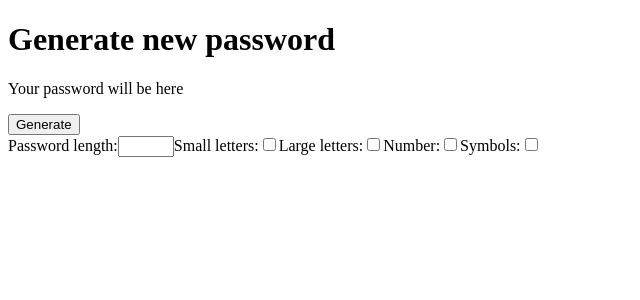
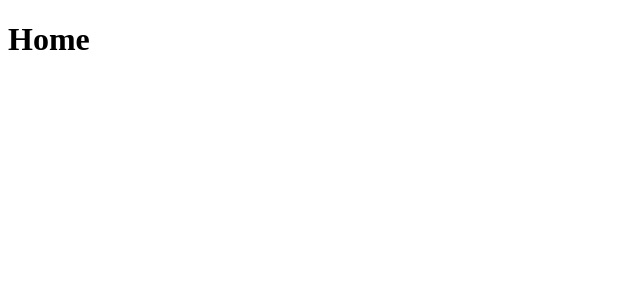
Before and after one commit to szymg2001/password-tool, a React (Vite) app in the folder password-tool/: page / in a window 1280 px wide. Shown: the top 300 px of the page, without its empty margins (0-640 px from the left). Built offline with nearby package versions, Linux system fonts and the light colour scheme.

Commit message:
Implemented react router

```diff
--- a/password-tool/package.json
+++ b/password-tool/package.json
@@ -14,6 +14,7 @@
     "jest-environment-jsdom": "^29.7.0",
     "react": "^18.3.1",
     "react-dom": "^18.3.1",
+    "react-router-dom": "^6.24.1",
     "ts-jest": "^29.1.5",
     "ts-node": "^10.9.2"
   },
--- a/password-tool/src/App.tsx
+++ b/password-tool/src/App.tsx
@@ -1,3 +1,4 @@
+import { Route, Routes } from "react-router-dom";
 import GeneratePassword from "./components/GeneratePassword";
 import { useAppContext } from "./context/appContext";
 
@@ -5,7 +6,10 @@ function App() {
   let appContext = useAppContext();
   return (
     <div className="container">
-      <GeneratePassword />
+      <Routes>
+        <Route path="/" element={<h1>Home</h1>} />
+        <Route path="/generate" element={<GeneratePassword />} />
+      </Routes>
     </div>
   );
 }
--- a/password-tool/src/main.tsx
+++ b/password-tool/src/main.tsx
@@ -2,11 +2,14 @@ import React from "react";
 import ReactDOM from "react-dom/client";
 import App from "./App.tsx";
 import { AppContextProvider } from "./context/appContext.tsx";
+import { BrowserRouter } from "react-router-dom";
 
 ReactDOM.createRoot(document.getElementById("root")!).render(
   <React.StrictMode>
-    <AppContextProvider>
-      <App />
-    </AppContextProvider>
+    <BrowserRouter>
+      <AppContextProvider>
+        <App />
+      </AppContextProvider>
+    </BrowserRouter>
   </React.StrictMode>
 );
```
Also changed, not shown: 1 other file (tests, documents, lock files or other folders).
